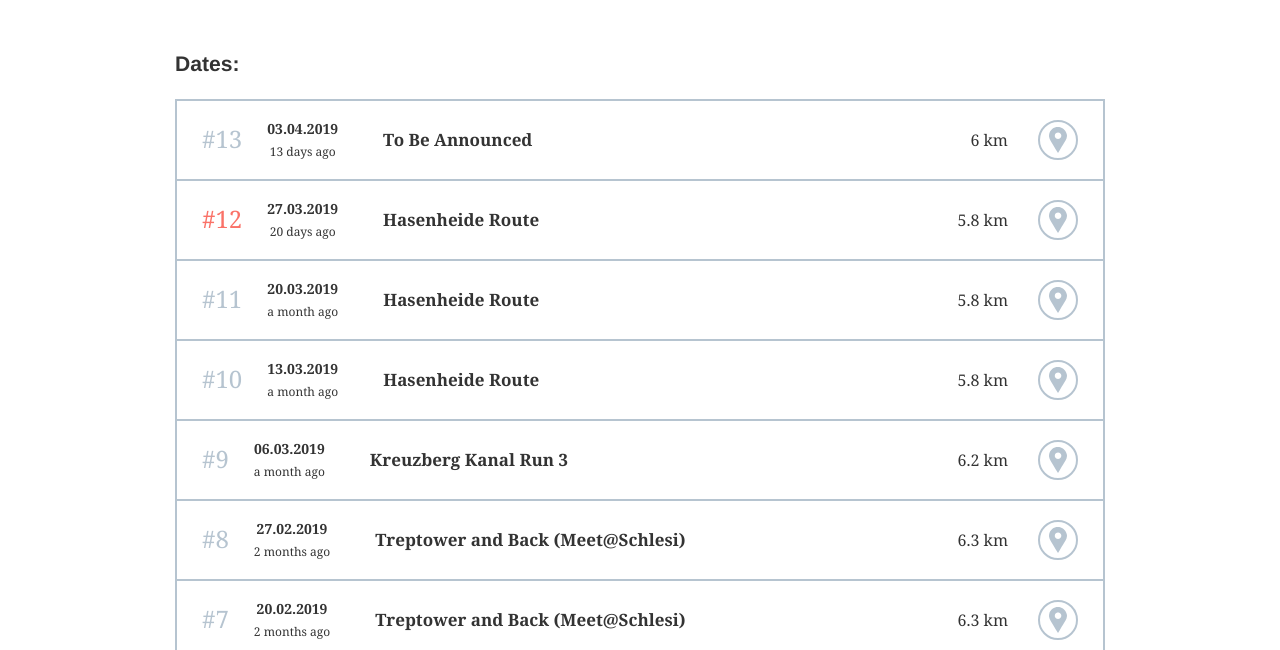
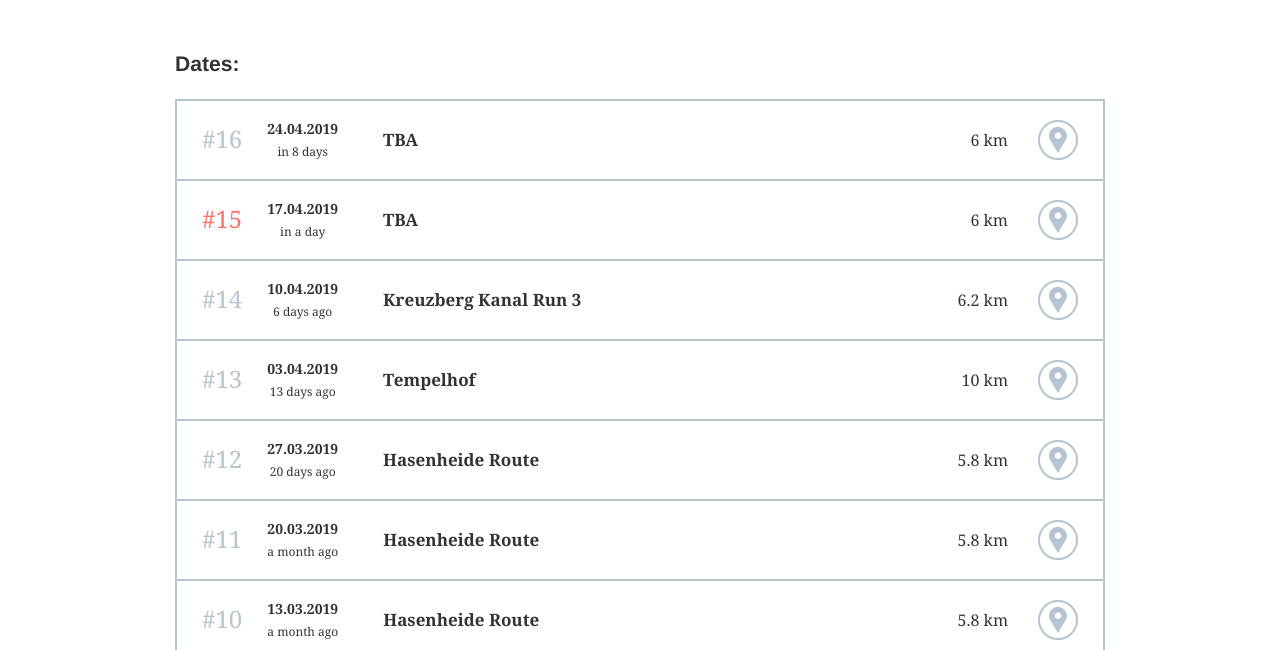
Before and after one commit to 0xsven/runafterwork, a Gatsby site: page / in a window 1280 px wide. Shown: the part 150-800 px from the top of the page. Built offline with nearby package versions, Linux system fonts and the light colour scheme; Gatsby itself is replaced by a stand-in of ours.

Commit message:
New dates

```diff
--- a/src/data/dates.js
+++ b/src/data/dates.js
@@ -1,13 +1,34 @@
 const dates = [
   {
     highlight: false,
-    date: '2019-04-03T18:00:00.000Z',
-    route: 'To Be Announced',
+    date: '2019-04-24T18:00:00.000Z',
+    route: 'TBA',
     distance: 6000,
     komootId: undefined,
   },
   {
     highlight: true,
+    date: '2019-04-17T18:00:00.000Z',
+    route: 'TBA',
+    distance: 6000,
+    komootId: undefined,
+  },
+  {
+    highlight: false,
+    date: '2019-04-10T18:00:00.000Z',
+    route: 'Kreuzberg Kanal Run 3',
+    distance: 6200,
+    komootId: 55821980,
+  },
+  {
+    highlight: false,
+    date: '2019-04-03T18:00:00.000Z',
+    route: 'Tempelhof',
+    distance: 10000,
+    komootId: undefined,
+  },
+  {
+    highlight: false,
     date: '2019-03-27T18:00:00.000Z',
     route: 'Hasenheide Route',
     distance: 5800,
```
